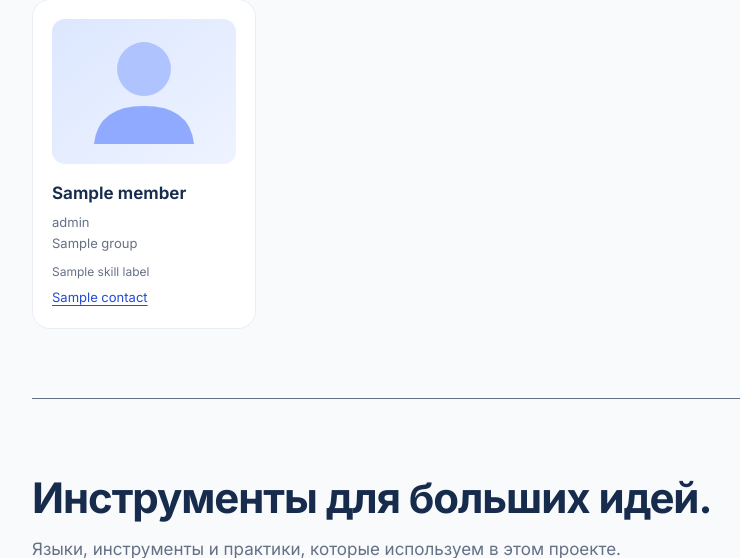
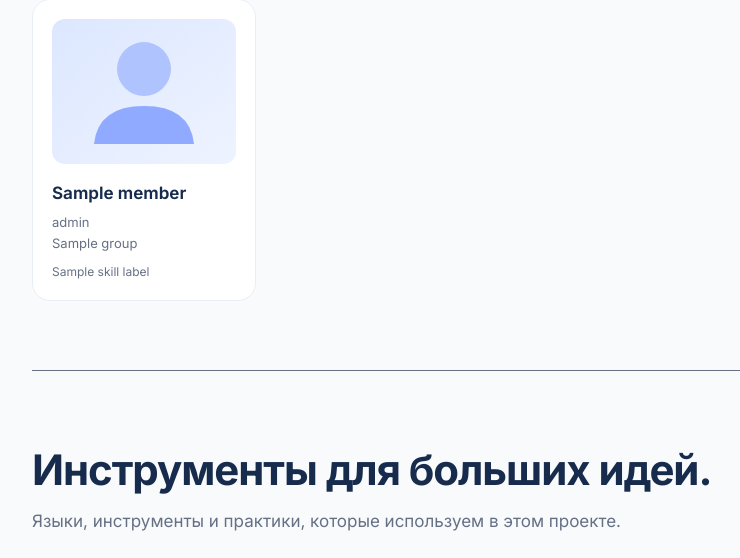
Before and after one commit to xDinDon112/------, a Django app: template templates/index.html in a window 1280 px wide. Shown: the part 1689-2247 px from the top of the page, without its empty margins (0-740 px from the left). Run offline with Django 5.2, Linux system fonts and the light colour scheme; the template is opened without the code that fills it: most values are stand-ins (such as "Sample title", 1, 10 or a date in 2020).

Commit message:
убрала ссылку на тг у участников

```diff
--- a/static/style.css
+++ b/static/style.css
@@ -295,15 +295,13 @@ body { overflow-x: clip; }
   font-weight: 650;
 }
 
-.member-info p,
-.member-contact {
+.member-info p {
   color: var(--muted);
   font-size: 13px;
   overflow-wrap: anywhere;
 }
 
 .member-info .member-skills { margin-top: 8px; font-size: 12px; }
-.member-contact { display: inline-block; margin-top: 6px; color: var(--blue-dark); }
 
 .filter-result { margin-top: 16px; color: var(--muted); font-size: 14px; }
 .filter-result a { color: var(--blue-dark); font-weight: 650; }
@@ -582,7 +580,6 @@ body { overflow-x: clip; }
   .member-info h3 { margin: 0 0 2px; font-size: 16px; }
   .member-info p { font-size: 12px; }
   .member-info .member-skills { margin-top: 2px; }
-  .member-contact { font-size: 12px; }
 
   .skills-grid, .projects-grid { margin-top: 27px; }
   .skill-card { min-height: 112px; padding: 17px; border-radius: 14px; }
--- a/templates/index.html
+++ b/templates/index.html
@@ -93,7 +93,6 @@
             {% if member.group %}<p>{{ member.group }}</p>{% endif %}
             {% if member.skill_labels %}<p class="member-skills">{{ member.skill_labels|join:" · " }}</p>{% endif %}
             {% with person_contact=member.contact|default:team.contact %}
-            {% if person_contact %}<a class="member-contact" href="{{ person_contact.url }}">{{ person_contact.label }}</a>{% endif %}
             {% endwith %}
           </div>
         </li>
```
